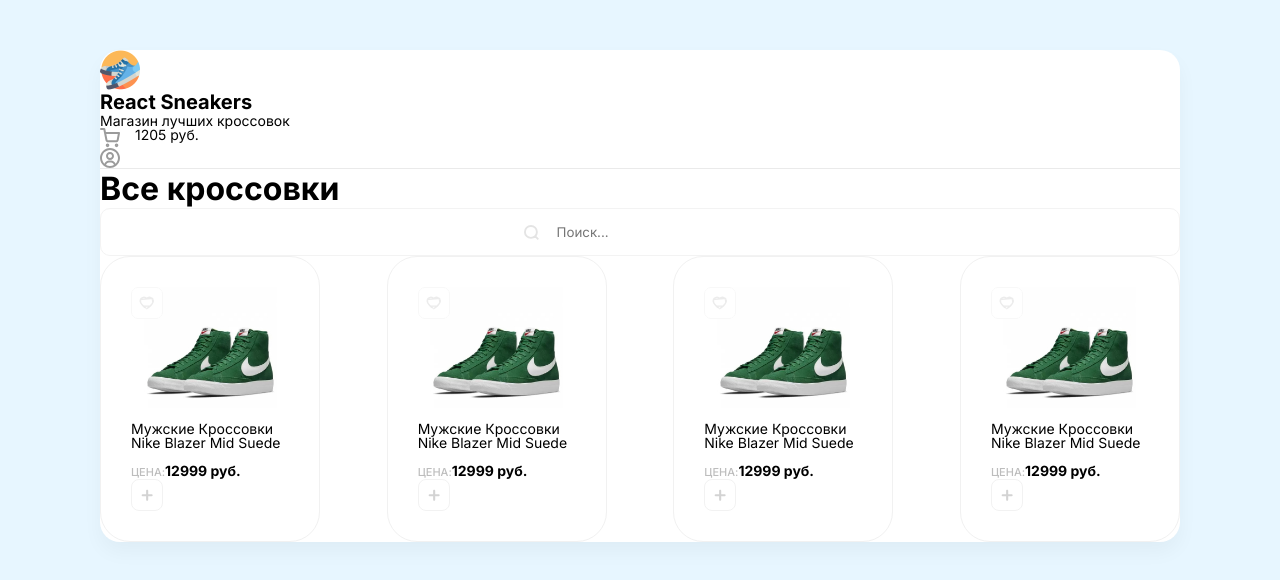
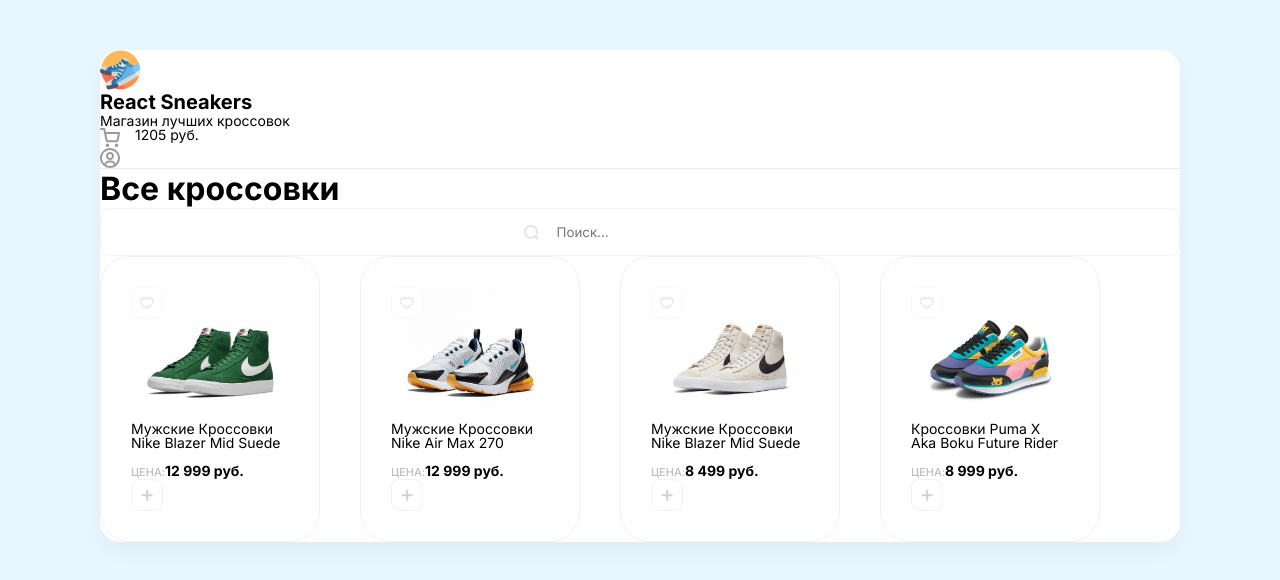
Before and after one commit to maxim-slvv/react-sneakers, a React (Create React App) app: page / in a window 1280 px wide. Shown: the top 580 px of the page. Built offline with nearby package versions, Linux system fonts and the light colour scheme.

Commit message:
add arr sneakers and render at page

```diff
--- a/src/App.js
+++ b/src/App.js
@@ -2,19 +2,20 @@
 import Drawer from './components/Drawer';
 import Card from './components/Card';
 
-
+const arr = [
+  {title: 'Мужские Кроссовки Nike Blazer Mid Suede', price: '12 999', imageUrl: '/img/sneakers/1.jpg'},
+  {title: 'Мужские Кроссовки Nike Air Max 270', price: '12 999', imageUrl: '/img/sneakers/2.jpg'},
+  {title: 'Мужские Кроссовки Nike Blazer Mid Suede', price: '8 499', imageUrl: '/img/sneakers/3.jpg'},
+  {title: 'Кроссовки Puma X Aka Boku Future Rider', price: '8 999', imageUrl: '/img/sneakers/4.jpg'},
+  // {name: '', price: '', imageUrl: ''}
+]
 function App() {
   return (
-
     <div className="wrapper">
-
       <Drawer/>
-
       <Header/>
-
       {/* ТЕЛО ПОСЛЕ ХЕАДЕРА */}
       <div className="content p-40">
-
           <div className="content__title d-flex mb-40 justify-between">
             <h1 className="">Все кроссовки</h1>
             <div className="content__search">
@@ -22,18 +23,21 @@
               <input placeholder="Поиск..." type="text" />
             </div>
           </div>
-
           {/* КАРТОЧКИ */}
         <div className="content__cards d-flex">
-          <Card/>
-          <Card/>
-          <Card/>
-          <Card/>
+
+          {arr.map((obj) => ( //можно было сделать forEach - но он ничего не возвращает
+            <Card
+              title = {obj.title}
+              price= {obj.price}
+              imageUrl={obj.imageUrl}
+            />
+          ))}
         </div>
 
 
       </div>
-    </div> //?-----wrapper
+    </div>
 
 
 
--- a/src/components/Card.js
+++ b/src/components/Card.js
@@ -1,18 +1,18 @@
-function Card(){
+function Card(props){
     return (
       <div className="card">
         <div className="card__favorite">
           <img src="img/content/heart-unliked.svg" alt="" />
         </div>
         <div className="card__img">
-          <img src="/img/sneakers/1.jpg" alt="sneaker" />
+          <img src={props.imageUrl} alt="sneaker" />
         </div>
-        <h5 className="card__text">Мужские Кроссовки Nike Blazer Mid Suede</h5>
+        <h5 className="card__text">{props.title}</h5>
         <div>
           <div className="card__info d-flex justify-between align-center">
             <div className="card__price d-flex flex-column">
               <span>Цена:</span>
-              <b>12999 руб.</b>
+              <b>{props.price} руб.</b>
             </div>
             <button>
               <img className="card__plus" src="/img/content/plus.svg" alt="Plus"/>
--- a/src/index.scss
+++ b/src/index.scss
@@ -68,14 +68,15 @@
   }
   &__cards{
     display: flex;
-    justify-content: space-between;
+    // justify-content: space-between;
   }
 }
 //?-------------------КАРТОЧКИ----------------------
-.card>*:not(:last-child){
+.card>*:not(:last-child){ //отсутпы после каждого элемента карточки
   padding-bottom: 14px;
 }
 .card{
+  margin-right: 40px; //отступы между карточками
   &:hover{
     transition: 0.2s ease-in-out;
     box-shadow: 0px 20px 35px rgba(0, 0, 0, 0.06);
```
